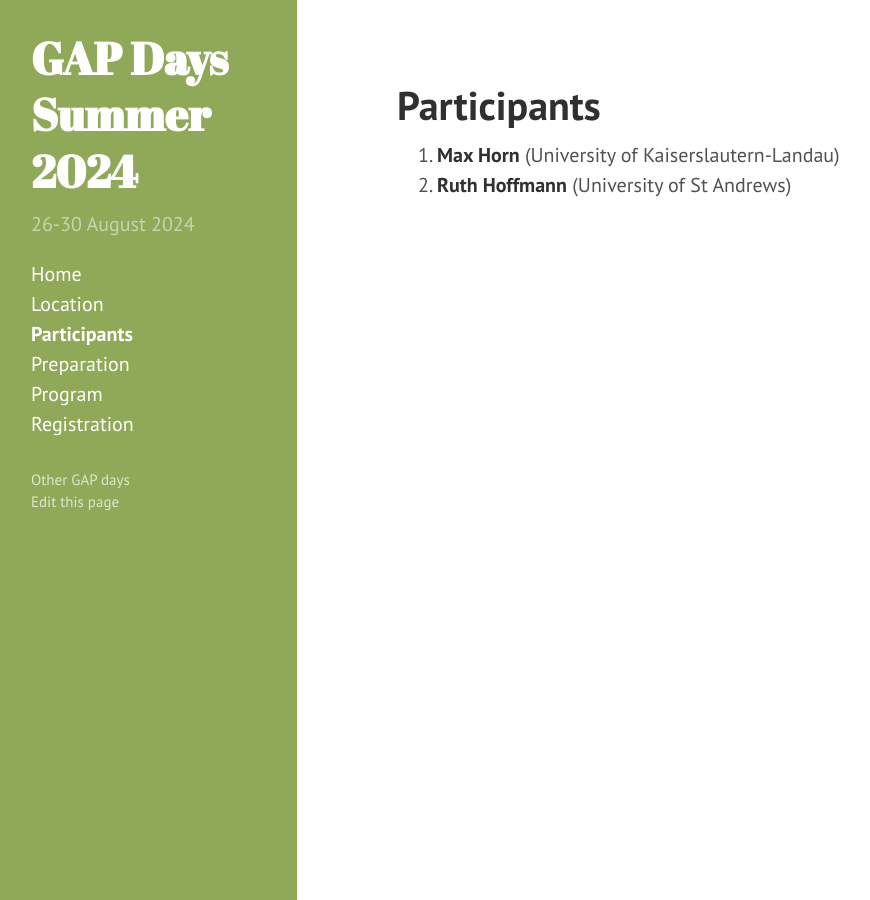
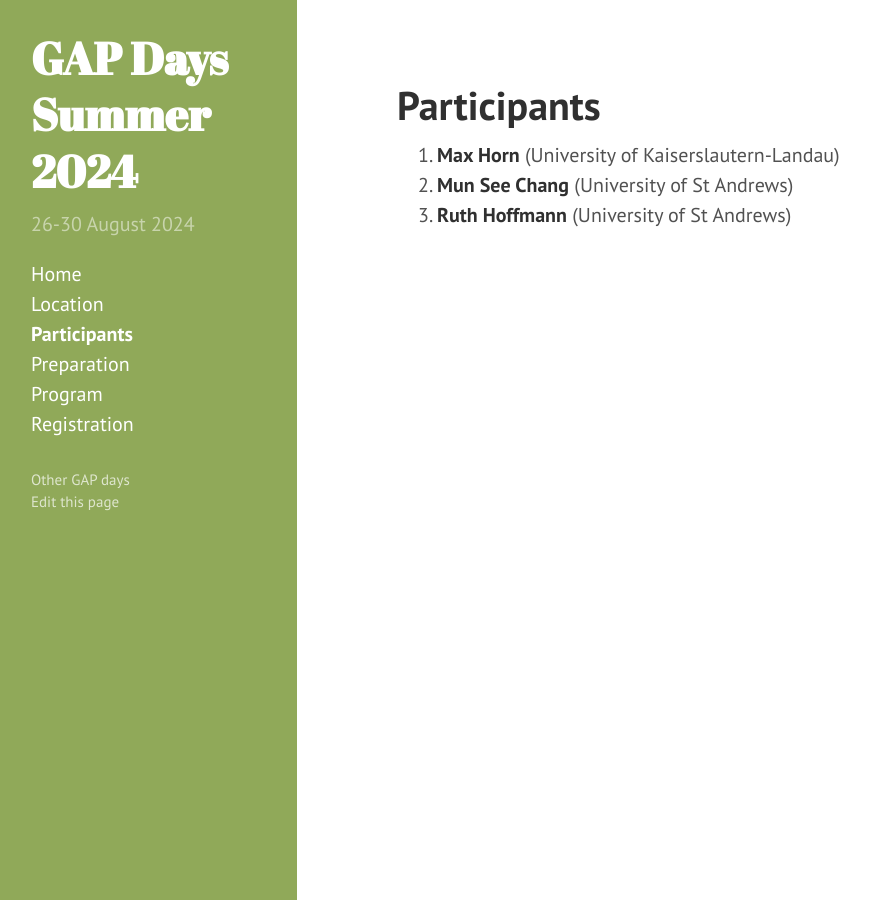
Before and after one commit to gapdays/gapdays2024-summer, a Jekyll site: the page built from participants.md, in a window 1280 px wide. Shown: the whole page, without its empty margins (3-873 px from the left). Built offline with Jekyll 4.4.1, drawn with Linux system fonts in a browser that asks for light colours.

Commit message:
added mun see

```diff
--- a/participants.md
+++ b/participants.md
@@ -2,6 +2,7 @@
 layout: page
 title: Participants
 participants:
+  - {name: Mun See Chang, affiliation: University of St Andrews, Scotland}
   - {name: Ruth Hoffmann, affiliation: University of St Andrews, Scotland}
   - {name: Max Horn, affiliation: University of Kaiserslautern-Landau, Germany}
 ---
```
